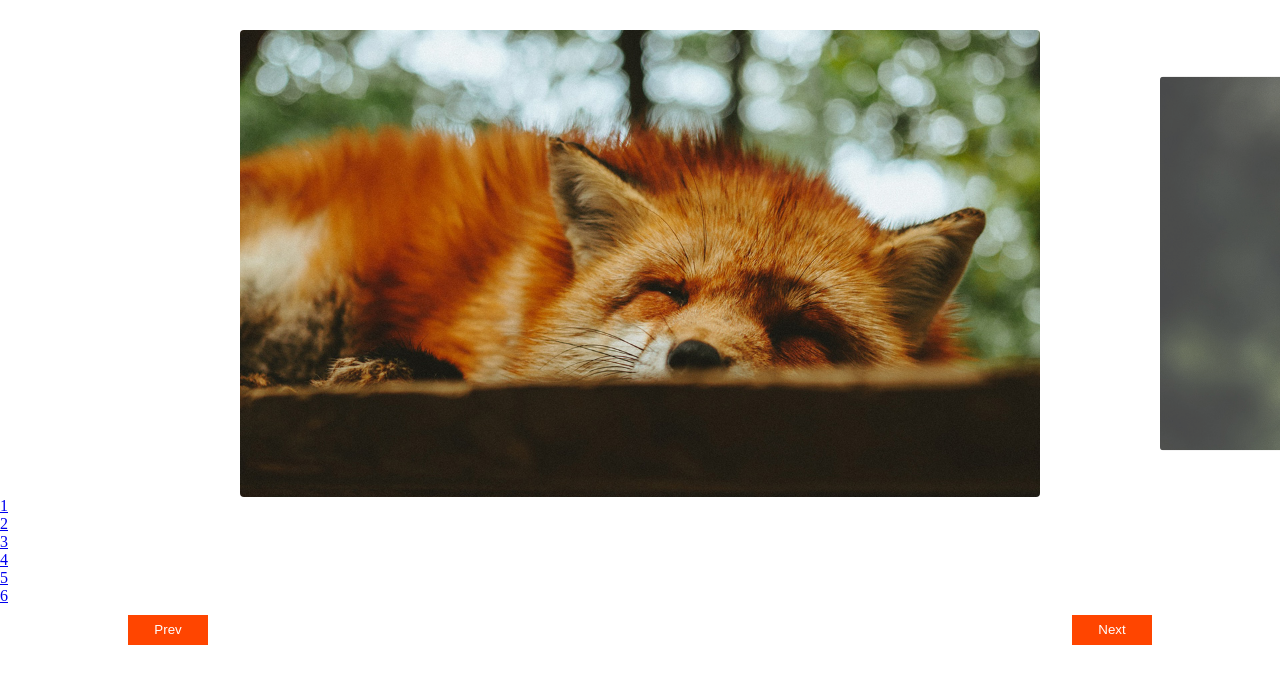
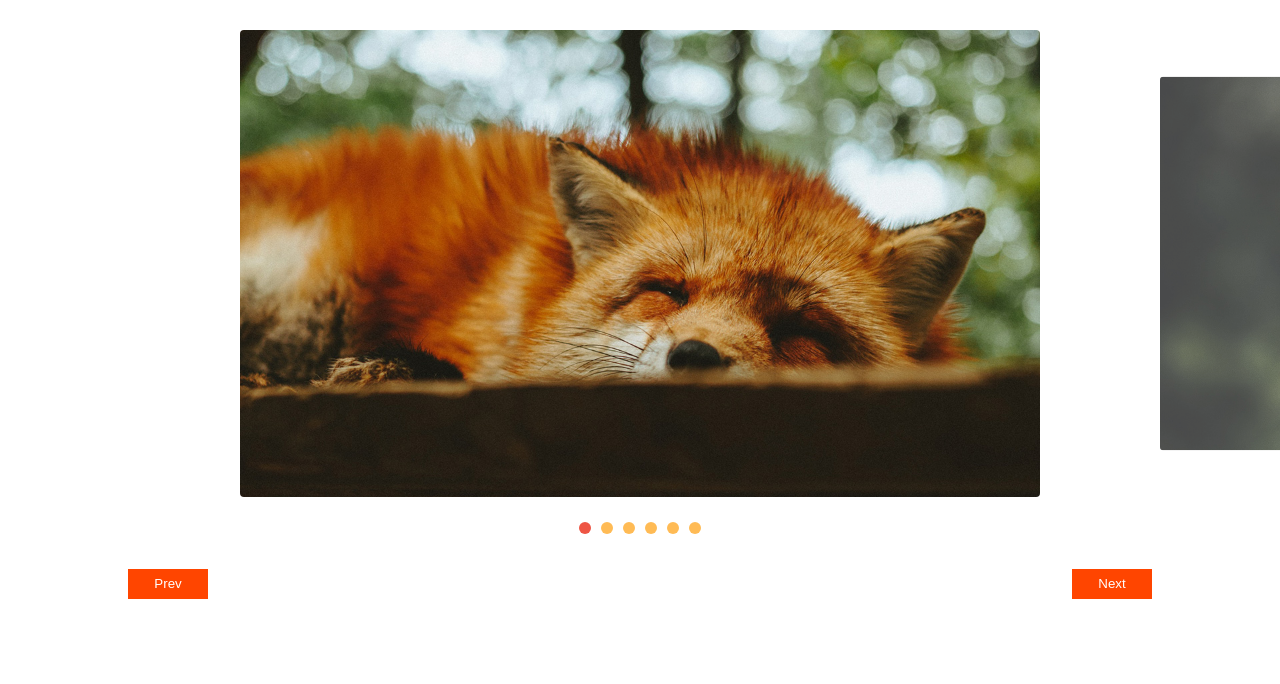
Before and after one commit to eriick505/slide-with-preview-js, a plain HTML site: page index.html in a window 1280 px wide. Drawn offline with Linux system fonts and the light colour scheme.

Commit message:
criado estilo da paginação dos slides

```diff
--- a/css/style.css
+++ b/css/style.css
@@ -70,3 +70,33 @@ img {
 
   cursor: pointer;
 }
+
+[data-control="slide"] {
+  display: flex;
+  justify-content: center;
+  margin: 20px 0;
+}
+
+[data-control="slide"] li {
+  margin: 5px;
+}
+
+[data-control="slide"] li a {
+  display: block;
+
+  width: 12px;
+  height: 12px;
+
+  background: #fb5;
+
+  border-radius: 50%;
+
+  overflow: hidden;
+
+  text-indent: -99px;
+}
+
+[data-control="slide"] li.active a,
+[data-control="slide"] li a:hover {
+  background: #e54;
+}
```
